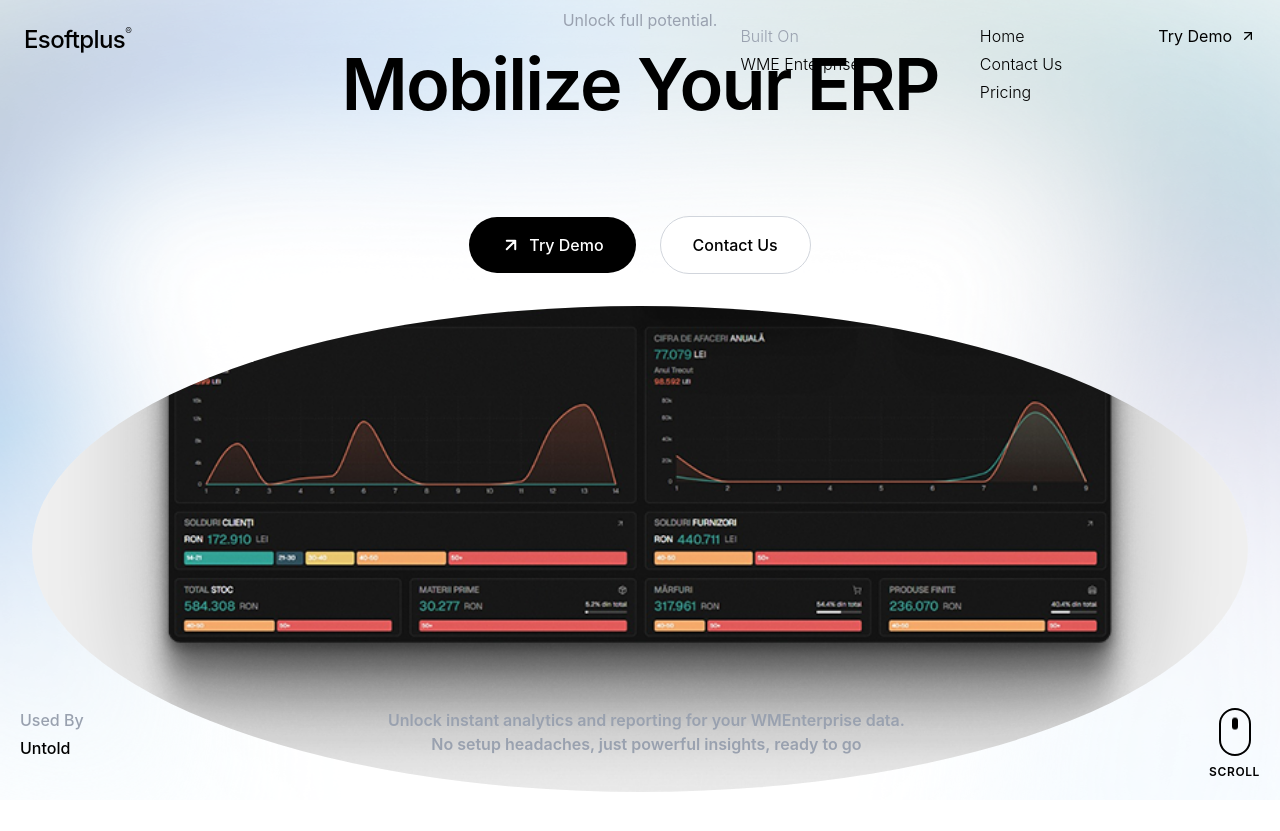
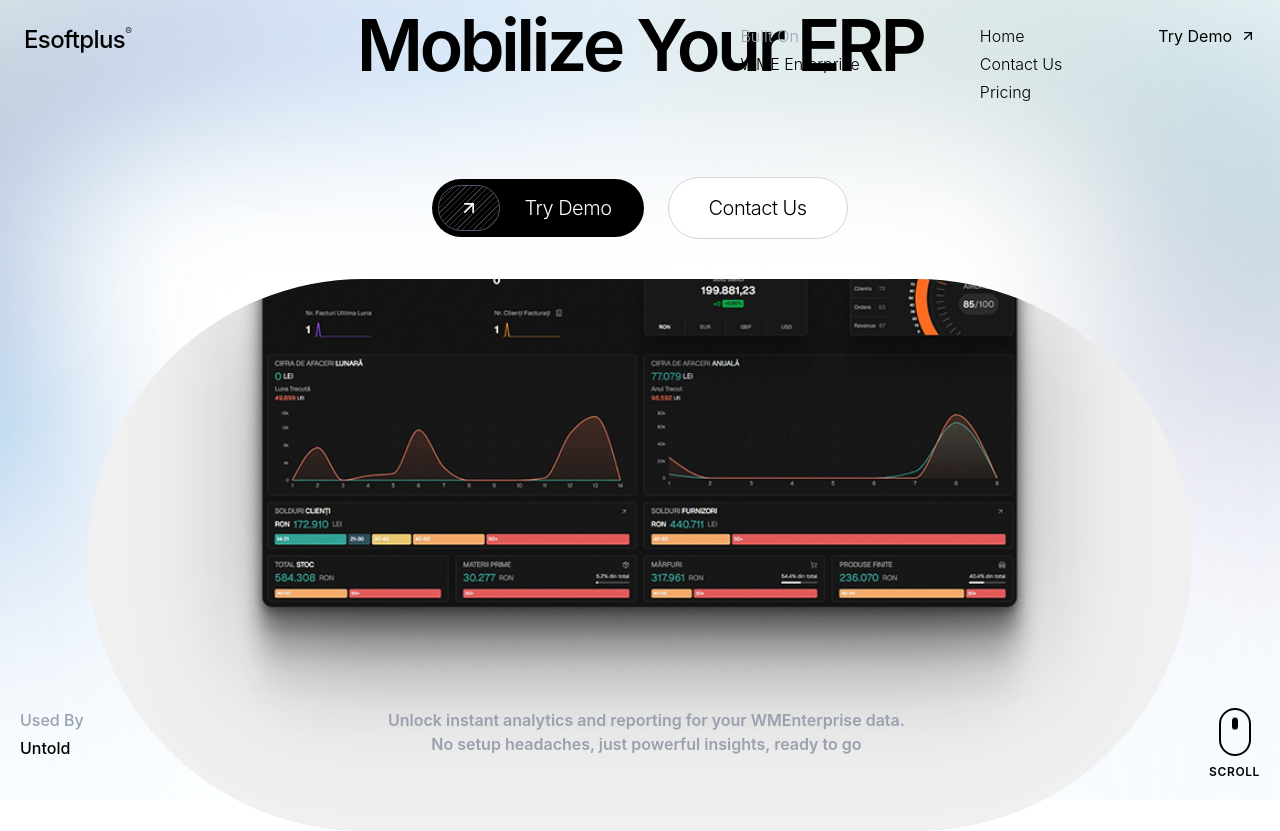
Before and after one commit to mihaicristianfarcas/esoftplus-landing, a React (Vite) app: page / in a window 1280 px wide. Before the commit the page ends 800 px from the top, so only its background shows below. Built offline with nearby package versions, Linux system fonts and the light colour scheme.

Commit message:
feat: hero styling and layout done

```diff
--- a/src/components/Hero.tsx
+++ b/src/components/Hero.tsx
@@ -1,40 +1,33 @@
+import { ArrowUpRight } from "lucide-react";
 import dashboardImage from "../assets/WhatsApp Image 2025-09-18 at 17.04.57.png";
 
 const Hero = () => {
 	return (
-		<section className="relative h-screen w-full overflow-hidden flex items-center justify-center">
+		<section className="relative h-screen w-full flex items-center justify-center">
 			{/* Hero Content */}
-			<div className="relative z-10 flex flex-col items-center justify-center w-full max-w-[1400px] px-8">
+			<div className="relative z-10 flex flex-col items-center justify-center w-full max-w-6xl px-6 text-center">
 				{/* Top Text */}
-				<p className="text-gray-400 text-md mb-4">Unlock full potential.</p>
+				<p className="text-gray-400 mb-4">Unlock full potential.</p>
 
 				{/* Main Heading */}
-				<h1 className="text-7xl font-black font-semibold text-black mb-24 tracking-tight">
+				<h1 className="text-7xl font-semibold mb-24 tracking-tighter">
 					Mobilize Your ERP
 				</h1>
 
 				{/* CTA Buttons */}
-				<div className="flex items-center gap-6 mb-8 ">
-					<button className="flex items-center gap-2 bg-black text-white px-8 py-4 rounded-full hover:bg-gray-800 transition-colors font-medium">
-						<svg
-							width="20"
-							height="20"
-							viewBox="0 0 20 20"
-							fill="none"
-							xmlns="http://www.w3.org/2000/svg"
-							className="transform -rotate-45"
+				<div className="flex items-center gap-6 mb-10">
+					<button type="button" className="flex items-center bg-black text-white gap-6 pl-1.5 pr-8 py-1.5 rounded-full hover:bg-gray-800 transition-colors text-xl font-light tracking-tight">
+						<div
+							className="relative border border-gray-600 rounded-full px-5 py-3 overflow-hidden"
+							style={{
+								backgroundImage:
+									"repeating-linear-gradient(135deg, transparent, transparent 3px, rgba(255,255,255, 0.3) 3px, rgba(255,255,255,0.1) 4px)",
+							}}
 						>
-							<path
-								d="M4 10h12M10 4l6 6-6 6"
-								stroke="currentColor"
-								strokeWidth="2"
-								strokeLinecap="round"
-								strokeLinejoin="round"
-							/>
-						</svg>
-						Try Demo
+							<ArrowUpRight className="relative z-10 w-5 h-5" />
+						</div>Try Demo
 					</button>
-					<button className="bg-white text-black px-8 py-4 rounded-full hover:bg-gray-100 transition-colors font-medium border border-gray-300">
+					<button type="button" className="bg-white text-black px-10 py-4 rounded-full hover:bg-gray-100 transition-colors text-xl font-light tracking-tight border border-gray-300">
 						Contact Us
 					</button>
 				</div>
@@ -43,24 +36,20 @@
 				<div className="relative w-full">
 					{/* Oval Background Container */}
 					<div
-						className="relative w-full h-full bg-[#F0F0F0] overflow-hidden"
-						style={{
-							borderRadius: "50%",
-							paddingBottom: "40%", // Creates the oval shape (aspect ratio)
-						}}
+						className="relative w-full bg-[#F0F0F0] overflow-hidden rounded-[300px]"
+						style={{ aspectRatio: "22 / 11" }}
 					>
 						{/* Dashboard Image - overflowing 30% to the top */}
 						<div
-							className="absolute w-[85%] left-1/2 transform -translate-x-1/2"
+							className="absolute w-[75%] left-1/2 transform -translate-x-1/2"
 							style={{
-								top: "-15%", // 30% overflow means starting at -15% from center
 								filter: "drop-shadow(0px 30px 60px rgba(0, 0, 0, 0.3))",
 							}}
 						>
 							<img
 								src={dashboardImage}
 								alt="Dashboard Preview"
-								className="w-full h-auto rounded-xl"
+								className="w-full h-full rounded-xl"
 							/>
 						</div>
 					</div>
```
